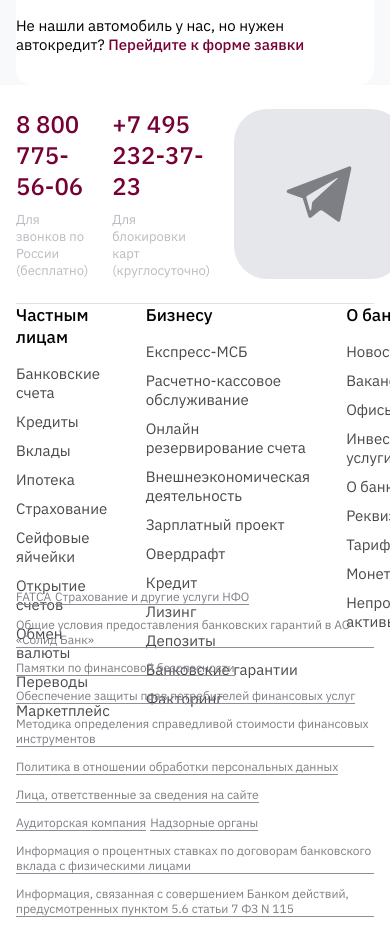
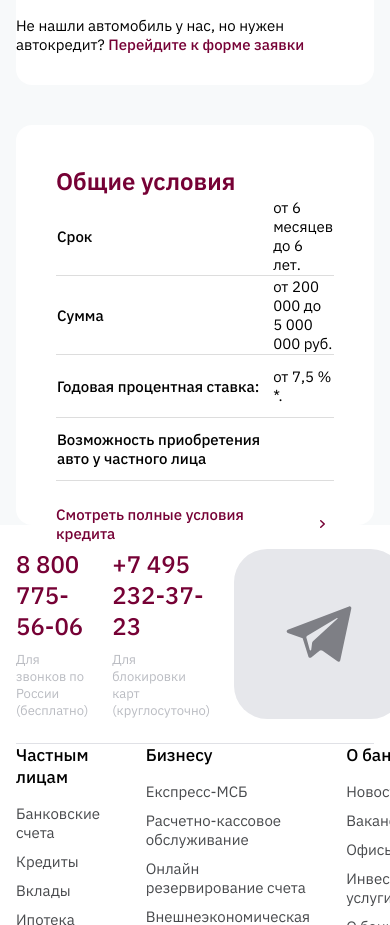
Before and after one commit to Nyanchuk/react-test-rasa, a React (Create React App) app: page / in a window 390 px wide. Shown: the part 5020-5945 px from the top of the page. Built offline with nearby package versions, Linux system fonts and the light colour scheme.

Commit message:
таблица готова

```diff
--- a/src/App.js
+++ b/src/App.js
@@ -68,7 +68,7 @@ function App() {
               <a>Перейдите к форме заявки</a>{" "}
             </span>
           </div>
-          {/* <div className={styles.main__contein_condition}>
+          <div className={styles.main__contein_condition}>
             <h2>Общие условия</h2>
             <table>
               <tbody>
@@ -94,7 +94,7 @@ function App() {
               <a>Смотреть полные условия кредита</a>
               <img src={MainImages.chevronFive} alt="next" />
             </div>
-          </div> */}
+          </div>
           {/* <div className={styles.main__contein_questions}>
             <div className={styles.main__contein_block}>
               <img
--- a/src/app.module.css
+++ b/src/app.module.css
@@ -222,7 +222,7 @@ td:last-child {
   }
   .main__contain_stamp {
     box-sizing: border-box;
-      margin-right: 20px;
+    margin-right: 20px;
   }
   .main__contain_input {
     box-sizing: border-box;
@@ -270,5 +270,10 @@ td:last-child {
     margin-left: 16px;
     margin-right: 16px;
   }
+  .main__contein_condition {
+    margin-top: 40px;
+    margin-left: 16px;
+    margin-right: 16px;
+  }
 
 }
```
